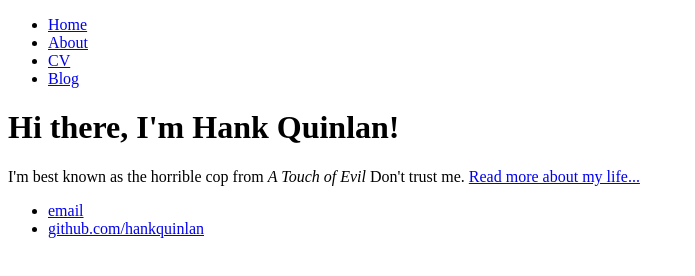
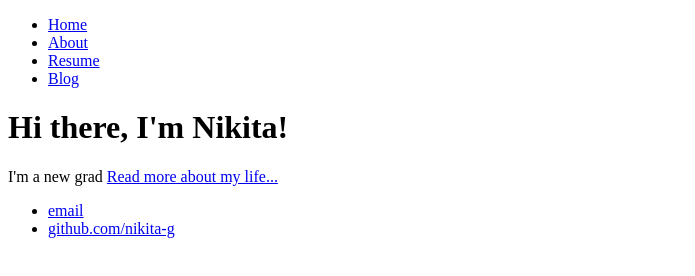
Before and after one commit to nikita-g/nikita-g.github.io, a plain HTML site: page index.html in a window 1280 px wide. Shown: the whole page, without its empty margins (0-695 px from the left). Drawn offline with Linux system fonts and the light colour scheme.

Commit message:
Update index.html
Initial page!

```diff
--- a/index.html
+++ b/index.html
@@ -1,27 +1,27 @@
 <!DOCTYPE html>
 <html>
 	<head>
-		<title>Hank Quinlan, Horrible Cop</title>
+		<title>Nikita Gupta</title>
 	</head>
 	<body>
 		<nav>
     		<ul>
         		<li><a href="/">Home</a></li>
 	        	<li><a href="/about">About</a></li>
-        		<li><a href="/cv">CV</a></li>
+        		<li><a href="/cv">Resume</a></li>
         		<li><a href="/blog">Blog</a></li>
     		</ul>
 		</nav>
 		<div class="container">
     		<div class="blurb">
-        		<h1>Hi there, I'm Hank Quinlan!</h1>
-				<p>I'm best known as the horrible cop from <em>A Touch of Evil</em> Don't trust me. <a href="/about">Read more about my life...</a></p>
+        		<h1>Hi there, I'm Nikita!</h1>
+				<p>I'm a new grad <a href="/about">Read more about my life...</a></p>
     		</div><!-- /.blurb -->
 		</div><!-- /.container -->
 		<footer>
     		<ul>
-        		<li><a href="mailto:hankquinlanhub@gmail.com">email</a></li>
-        		<li><a href="https://github.com/hankquinlan">github.com/hankquinlan</a></li>
+        		<li><a href="mailto:nikita.gupta@gmail.com">email</a></li>
+        		<li><a href="https://github.com/nikita-g">github.com/nikita-g</a></li>
 			</ul>
 		</footer>
 	</body>
```
